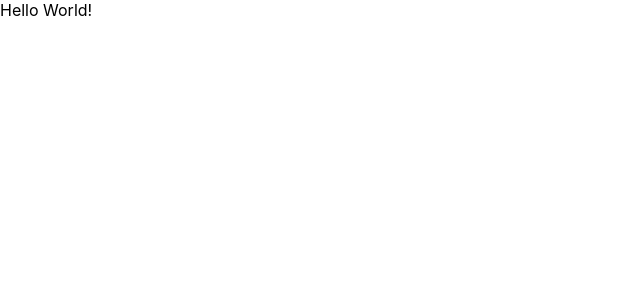
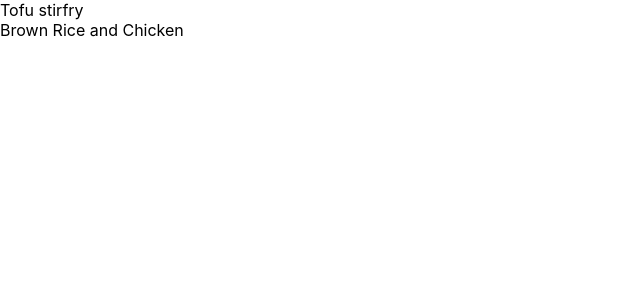
Before and after one commit to szikaria961/my-recipes, a React (Create React App) app: page / in a window 1280 px wide. Shown: the top 300 px of the page, without its empty margins (0-640 px from the left). Built offline with nearby package versions, Linux system fonts and the light colour scheme.

Commit message:
Add recipe component with title

```diff
--- a/src/App.js
+++ b/src/App.js
@@ -1,9 +1,22 @@
 import React from 'react';
+
+const recipe = {
+  title: 'Brown Rice and Chicken'
+}
 
 function App() {
   return (
-    <div>
-      Hello World!
+    <React.Fragment>
+      <Recipe title={'Tofu stirfry'} />
+      <Recipe title={recipe.title} />
+    </React.Fragment>
+  );
+}
+
+function Recipe({ title, ingredients, instructions }) {
+  return (
+    <div className="recipe-title">
+      {title}
     </div>
   );
 }
```
Also changed, not shown: 1 other file (tests, documents, lock files or other folders).
